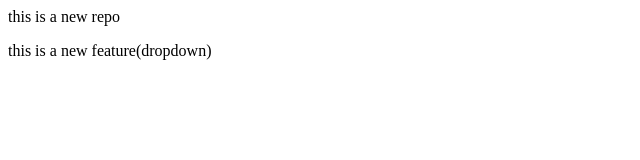
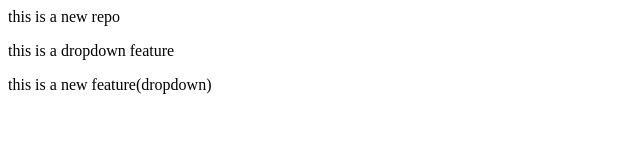
Before and after one commit to bandil-it/localrepo, a plain HTML site: page index.html in a window 1280 px wide. Shown: the whole page, without its empty margins (0-640 px from the left). Drawn offline with Linux system fonts and the light colour scheme.

Commit message:
add dropdown

```diff
--- a/index.html
+++ b/index.html
@@ -1,2 +1,3 @@
 <p>this is a new repo</p>
+<p>this is a dropdown feature</p>
 <p>this is a new feature(dropdown)</p>
```
